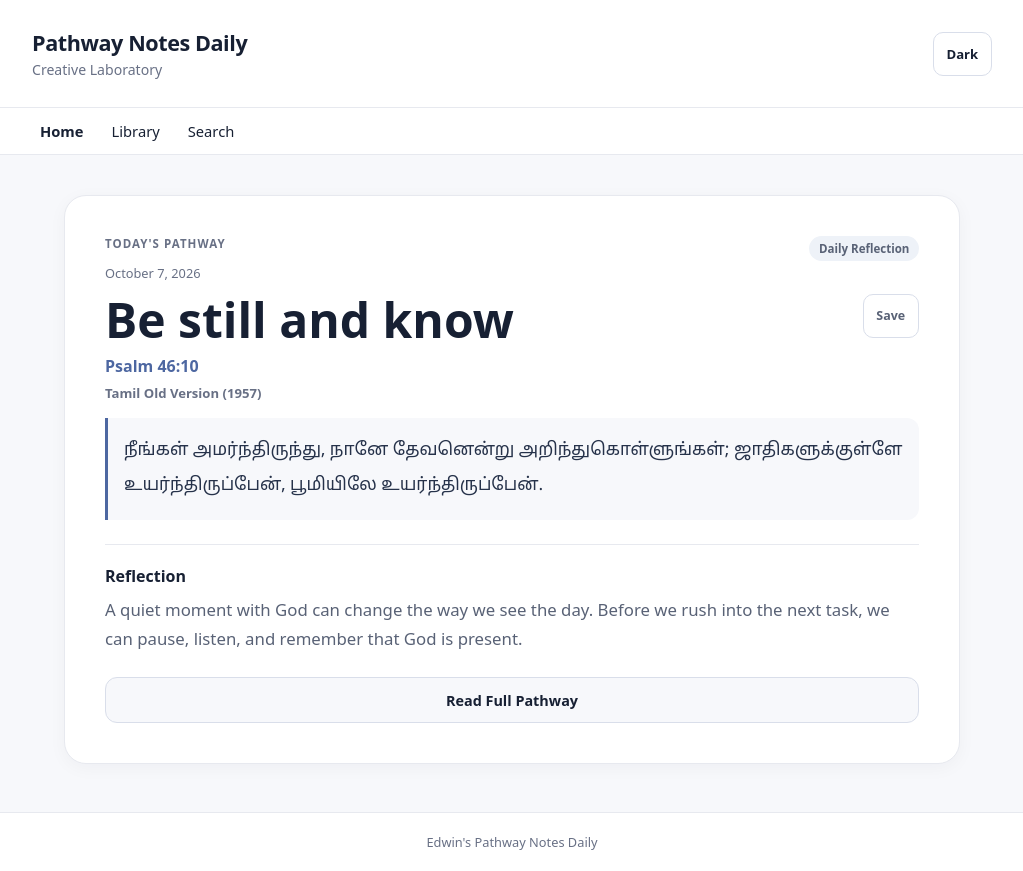
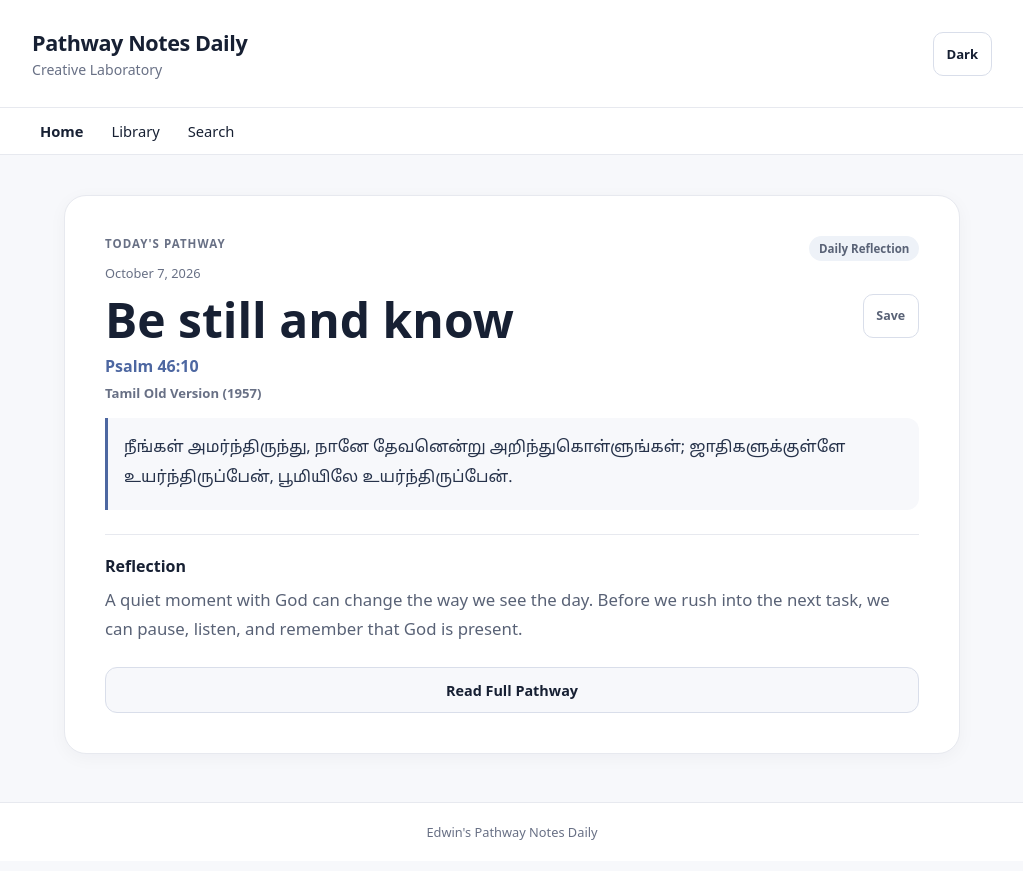
Before and after one commit to edwinsefer/Pathway-Notes-Daily-Lab, a React (Vite) app: page / in a window 1280 px wide. Shown: the whole page, without its empty margins (128-1151 px from the left). Built offline with nearby package versions, Linux system fonts and the light colour scheme.

Commit message:
Refine Tamil Scripture typography

```diff
--- a/src/styles/global.css
+++ b/src/styles/global.css
@@ -261,9 +261,11 @@ h1 {
   background: #f7f8fb;
   color: #26324a;
   font-family: "Noto Sans Tamil", "Latha", system-ui, sans-serif;
-  font-size: 1.08rem;
+  font-size: 1rem;
   font-weight: 500;
-  line-height: 2;
+  line-height: 1.85;
+  text-align: left;
+  overflow-wrap: break-word;
   box-sizing: border-box;
 }
 
```
